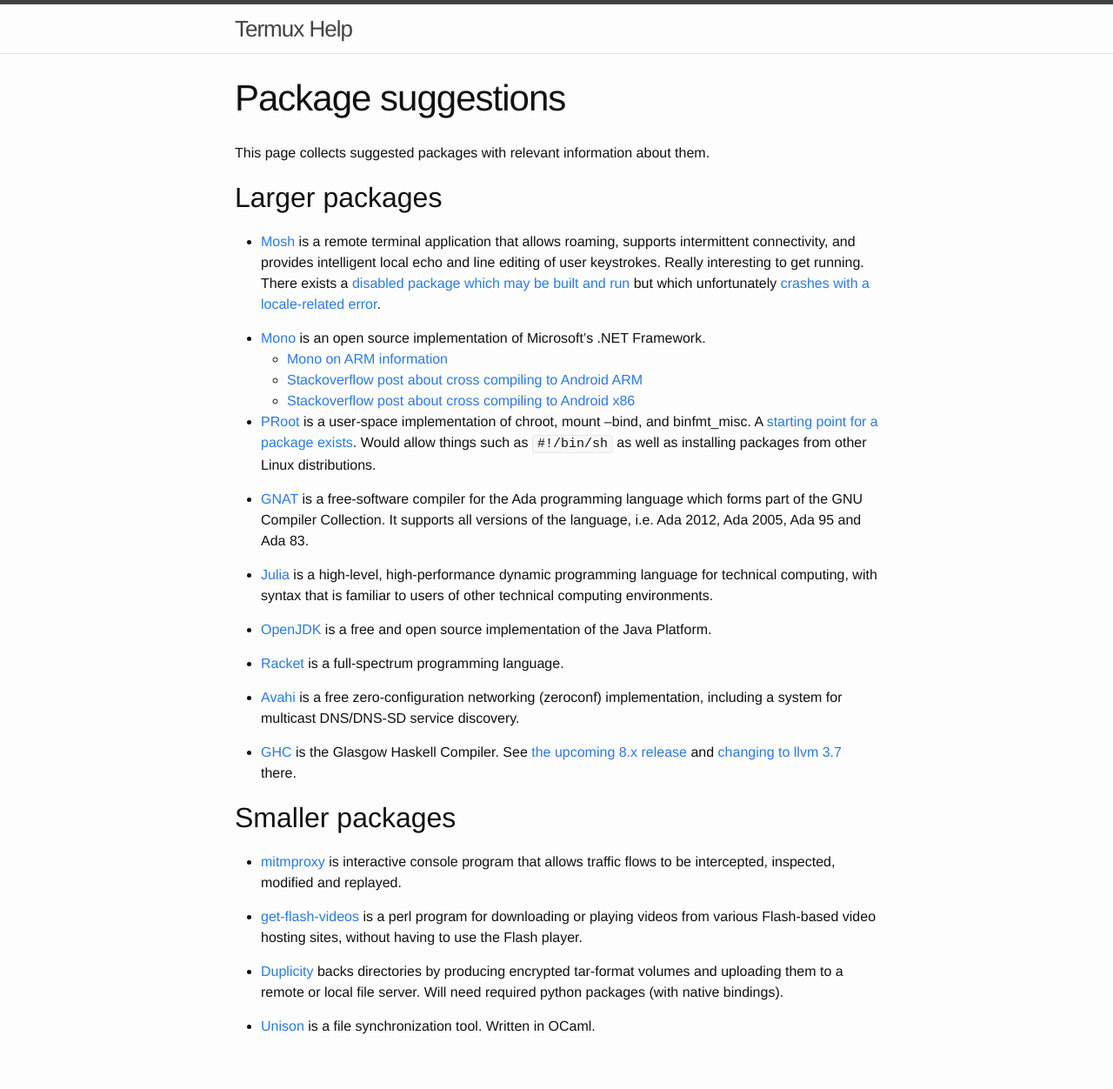
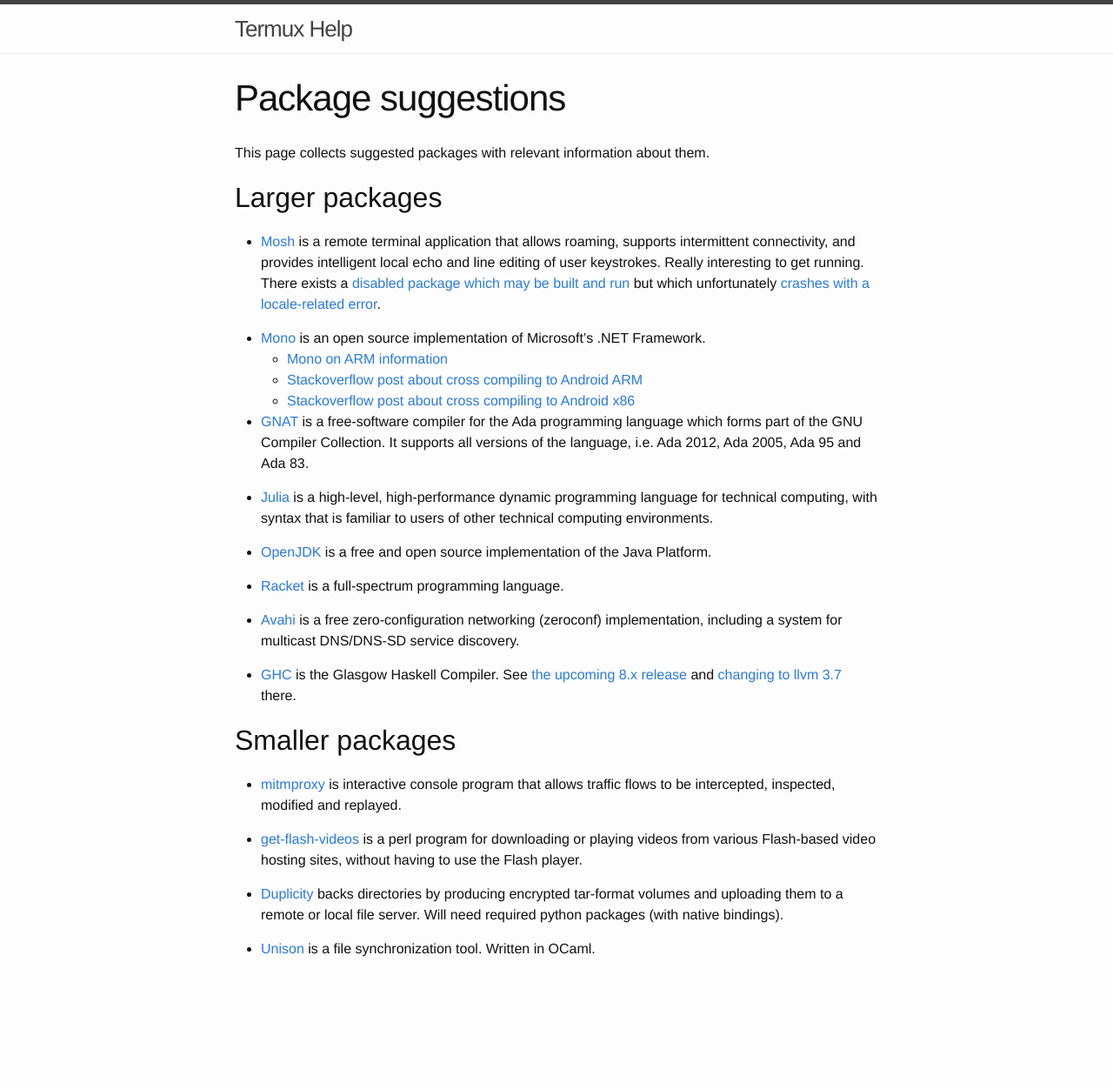
Before and after one commit to termux/termux.github.io, a Jekyll site: the page built from package-suggestions.md, in a window 1280 px wide. Shown: the whole page at 87% size. Built offline with Jekyll 4.4.1, drawn with Linux system fonts in a browser that asks for light colours; after the commit the page ends 1163 px from its top, so only the background shows below that.

Commit message:
Remove PRoot as suggested package since it exists

```diff
--- a/package-suggestions.md
+++ b/package-suggestions.md
@@ -15,8 +15,6 @@
     - [Stackoverflow post about cross compiling to Android ARM](http://stackoverflow.com/questions/17941856/compile-mono-for-android-arm7)
     - [Stackoverflow post about cross compiling to Android x86](http://stackoverflow.com/questions/27438837/how-to-cross-compile-mono-for-x86-android)
 
-
-- [PRoot](http://proot.me/) is a user-space implementation of chroot, mount --bind, and binfmt_misc. A [starting point for a package exists](https://github.com/termux/termux-packages/tree/master/disabled-packages/proot). Would allow things such as `#!/bin/sh` as well as installing packages from other Linux distributions.
 
 - [GNAT](https://www.gnu.org/software/gnat/) is a free-software compiler for the Ada programming language which forms part of the GNU Compiler Collection. It supports all versions of the language, i.e. Ada 2012, Ada 2005, Ada 95 and Ada 83.
 
```
